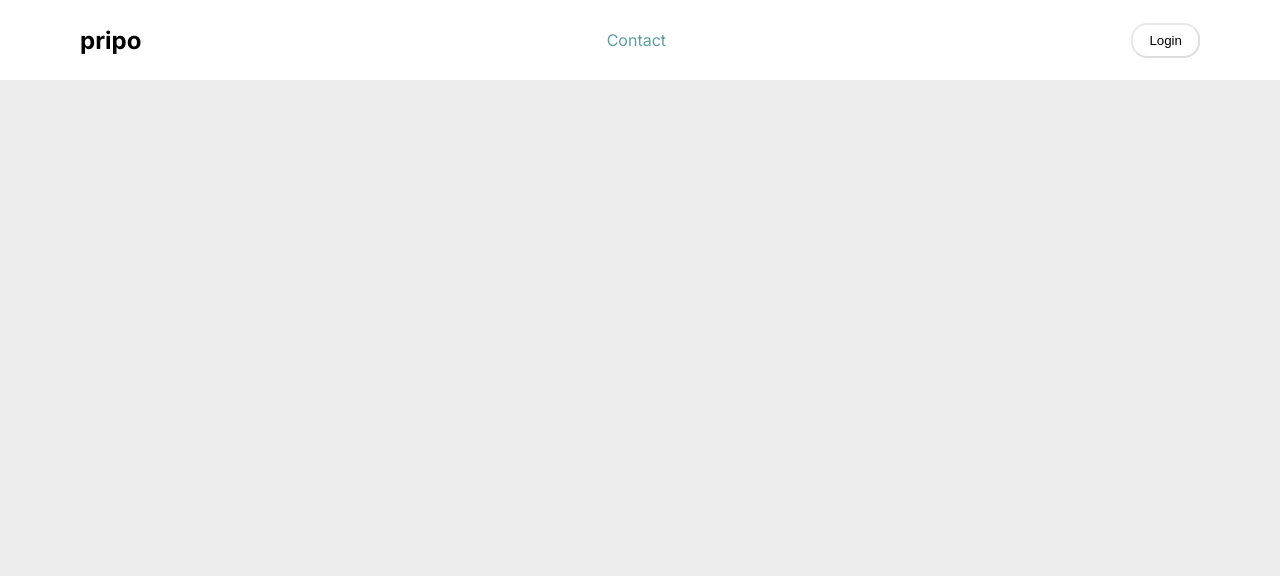
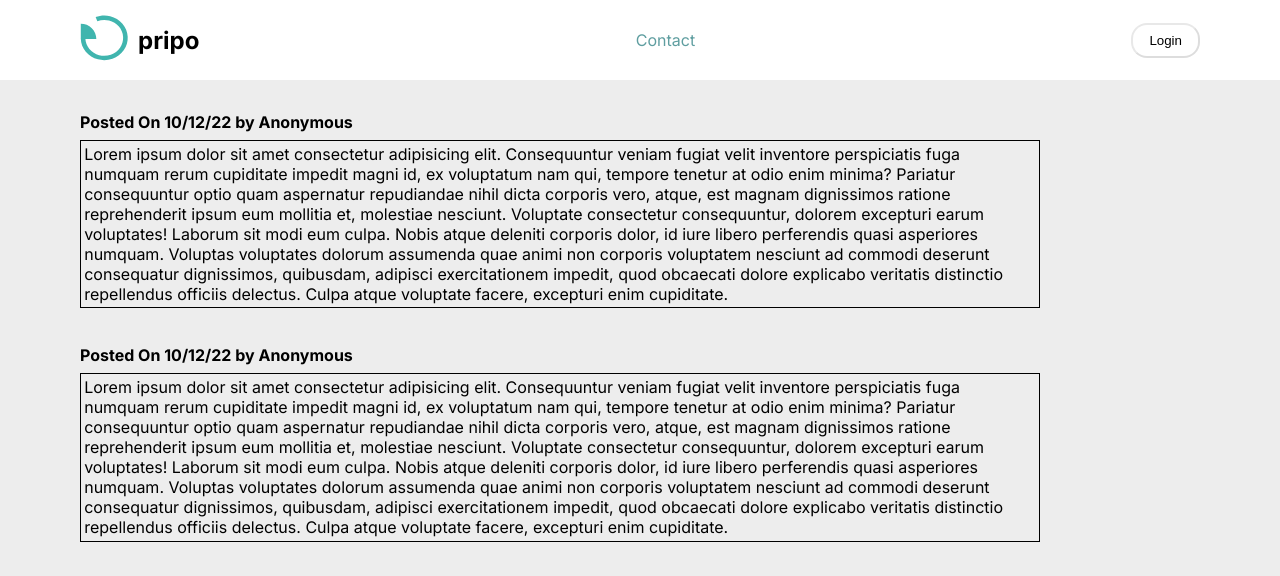
Before and after one commit to cryogon/pripo, a Nuxt app: page / in a window 1280 px wide. Shown: the top 576 px of the page. Built offline with nearby package versions, Linux system fonts and the light colour scheme.

Commit message:
Added App Icon

```diff
--- a/app.vue
+++ b/app.vue
@@ -1,10 +1,7 @@
 <template>
-    <div>
+
     <header>
       <NavBar />
     </header>
-    <main>
       <NuxtPage />
-    </main>
-  </div>
 </template>
--- /dev/null
+++ b/components/AppIcon.vue
@@ -0,0 +1,20 @@
+<template>
+  <div>
+    <svg
+      width="48.5"
+      height="47.7"
+      viewBox="0 0 299 285"
+      fill="none"
+      xmlns="http://www.w3.org/2000/svg"
+    >
+      <path
+        d="M100.684 149.857C100.684 137.399 98.2052 125.063 93.3891 113.554C88.573 102.044 81.514 91.5865 72.615 82.7775C63.7161 73.9685 53.1515 66.9809 41.5245 62.2135C29.8974 57.4461 17.4356 54.9923 4.85062 54.9923L4.85062 149.857H100.684Z"
+        fill="#40B5AE"
+      />
+      <path
+        d="M4.85064 147.5C5.88084 176.703 16.6653 204.809 35.6416 227.747C54.6178 250.684 80.8002 267.262 110.395 275.078C139.991 282.894 171.461 281.542 200.248 271.218C229.035 260.894 253.643 242.135 270.506 217.658C287.37 193.181 295.613 164.257 294.041 135.077C292.47 105.898 281.166 77.9782 261.766 55.3632C242.367 32.7482 215.88 16.6126 186.143 9.29416C156.406 1.97572 124.963 3.85454 96.3709 14.6585L106.757 39.6502C129.76 30.9583 155.056 29.4468 178.98 35.3345C202.903 41.2223 224.212 54.2036 239.819 72.3976C255.426 90.5916 264.521 113.053 265.785 136.529C267.049 160.004 260.418 183.273 246.851 202.965C233.284 222.657 213.487 237.749 190.328 246.055C167.168 254.361 141.85 255.448 118.04 249.16C94.2303 242.872 73.1663 229.535 57.8997 211.082C42.6331 192.628 33.9569 170.017 33.1281 146.523L4.85064 147.5Z"
+        fill="#40B5AE"
+      />
+    </svg>
+  </div>
+</template>
--- a/components/NavBar.vue
+++ b/components/NavBar.vue
@@ -3,7 +3,10 @@
 </script>
 <template>
     <nav>
-        <h2 class="icon">pripo</h2>
+        <div class="icon">
+           <AppIcon/>
+            <h2>pripo</h2>
+        </div>
         <ul class="options">
             <li><NuxtLink to="/contact">Contact</NuxtLink></li>
         </ul>
@@ -26,7 +29,10 @@
         list-style: none;
     }
     .icon{
+        display: flex;
         cursor:pointer;
+        align-items: center;
+        gap:0.6rem;
     }
     nav button{
         max-width:5rem;
--- /dev/null
+++ b/components/PostCard.vue
@@ -0,0 +1,31 @@
+<template>
+  <div class="container">
+    <h4 class="header">Posted On 10/12/22 by Anonymous</h4>
+    <p class="content">
+      Lorem ipsum dolor sit amet consectetur adipisicing elit. Consequuntur
+      veniam fugiat velit inventore perspiciatis fuga numquam rerum cupiditate
+      impedit magni id, ex voluptatum nam qui, tempore tenetur at odio enim
+      minima? Pariatur consequuntur optio quam aspernatur repudiandae nihil
+      dicta corporis vero, atque, est magnam dignissimos ratione reprehenderit
+      ipsum eum mollitia et, molestiae nesciunt. Voluptate consectetur
+      consequuntur, dolorem excepturi earum voluptates! Laborum sit modi eum
+      culpa. Nobis atque deleniti corporis dolor, id iure libero perferendis
+      quasi asperiores numquam. Voluptas voluptates dolorum assumenda quae animi
+      non corporis voluptatem nesciunt ad commodi deserunt consequatur
+      dignissimos, quibusdam, adipisci exercitationem impedit, quod obcaecati
+      dolore explicabo veritatis distinctio repellendus officiis delectus. Culpa
+      atque voluptate facere, excepturi enim cupiditate.
+    </p>
+  </div>
+</template>
+<style scoped>
+.container {
+  margin-block:1rem 2.3rem;
+}
+.content {
+  margin-block-start: 0.5rem;
+  border: 1px solid var(--color-text);
+  max-width: 60rem;
+  padding:0.2rem;
+}
+</style>
--- a/nuxt.config.ts
+++ b/nuxt.config.ts
@@ -1,6 +1,33 @@
 // https://v3.nuxtjs.org/api/configuration/nuxt.config
 export default defineNuxtConfig({
+    app:{
+        head:{
+            charset:"utf-16",
+            title:"pripo",
+            meta:[
+                {
+                    name:"description",
+                    content: "App where you can post anything you want"
+                },
+                {
+                    property:"og:title",
+                    content:"pripo"
+                },
+                {
+                    property:"og:description",
+                    content: "App where you can post anything you want"
+                }
+            ],
+            link:[
+                {
+                    rel:"icon",
+                    href: "icon.svg"
+                }
+            ]
+        }
+    },
     css:[
+        "postcss",
         "assets/main.css"
     ]
 })
--- a/pages/index.vue
+++ b/pages/index.vue
@@ -1,9 +1,18 @@
 <script lang="ts" setup></script>
 <template>
-    <div>
-
-    </div>
+    <main>
+        <PostCard/>
+        <PostCard/>
+    </main>
 </template>
 <style>
-
+    main{
+        transition: 400ms;
+        padding:1rem 5rem;
+    }
+    @media (max-width:600px){
+        main{
+            padding:1rem;
+        }
+    }
 </style>
```
Also changed, not shown: public/icon.svg (added).
